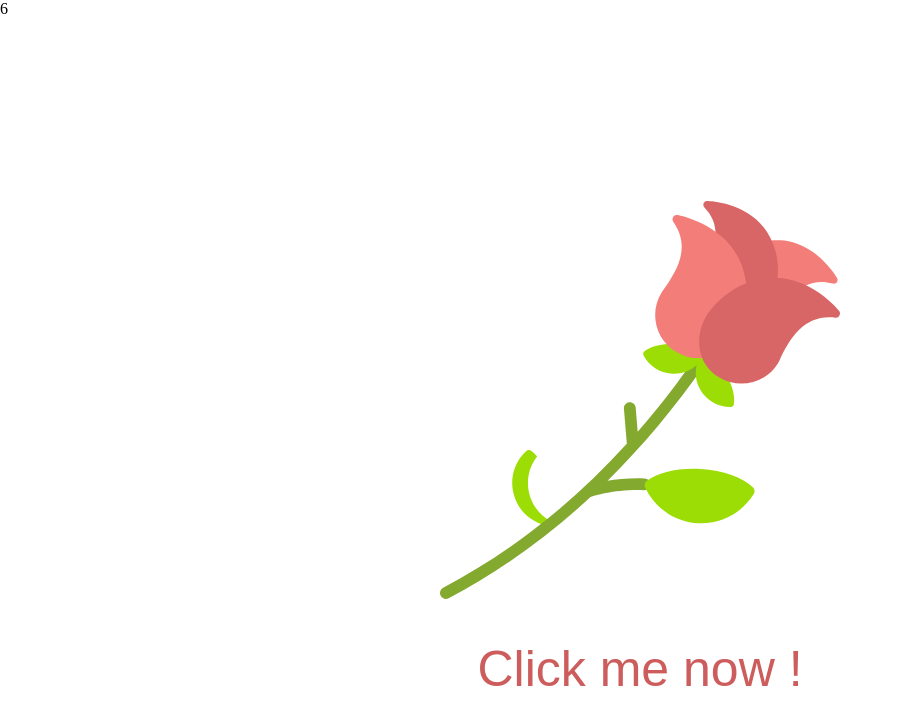
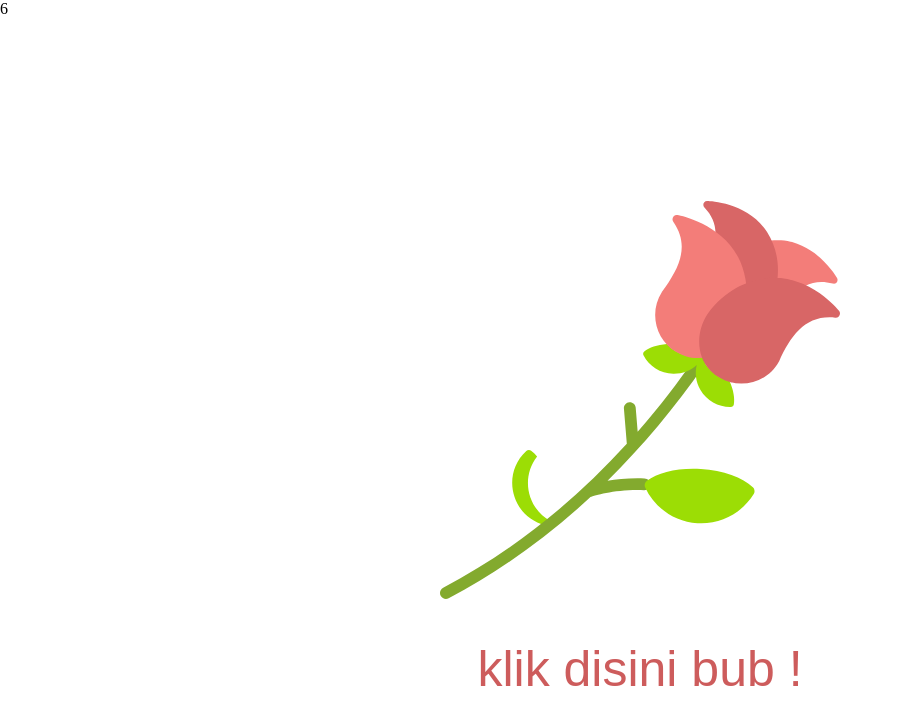
Before and after one commit to AB3T/rose, a plain HTML site: page index.html in a window 1280 px wide. Shown: the whole page, without its empty margins (0-903 px from the left). Drawn offline with nearby package versions, Linux system fonts and the light colour scheme.

Commit message:
Update index.html

```diff
--- a/index.html
+++ b/index.html
@@ -742,7 +742,7 @@
         <p id="text-click" style=" display: none;   font-family: fantasy;
         color: indianred;
         font-size: 50px;
-        top: 80%;">Click me now !</p>
+        top: 80%;">klik disini bub !</p>
     </div>
 
 
```
